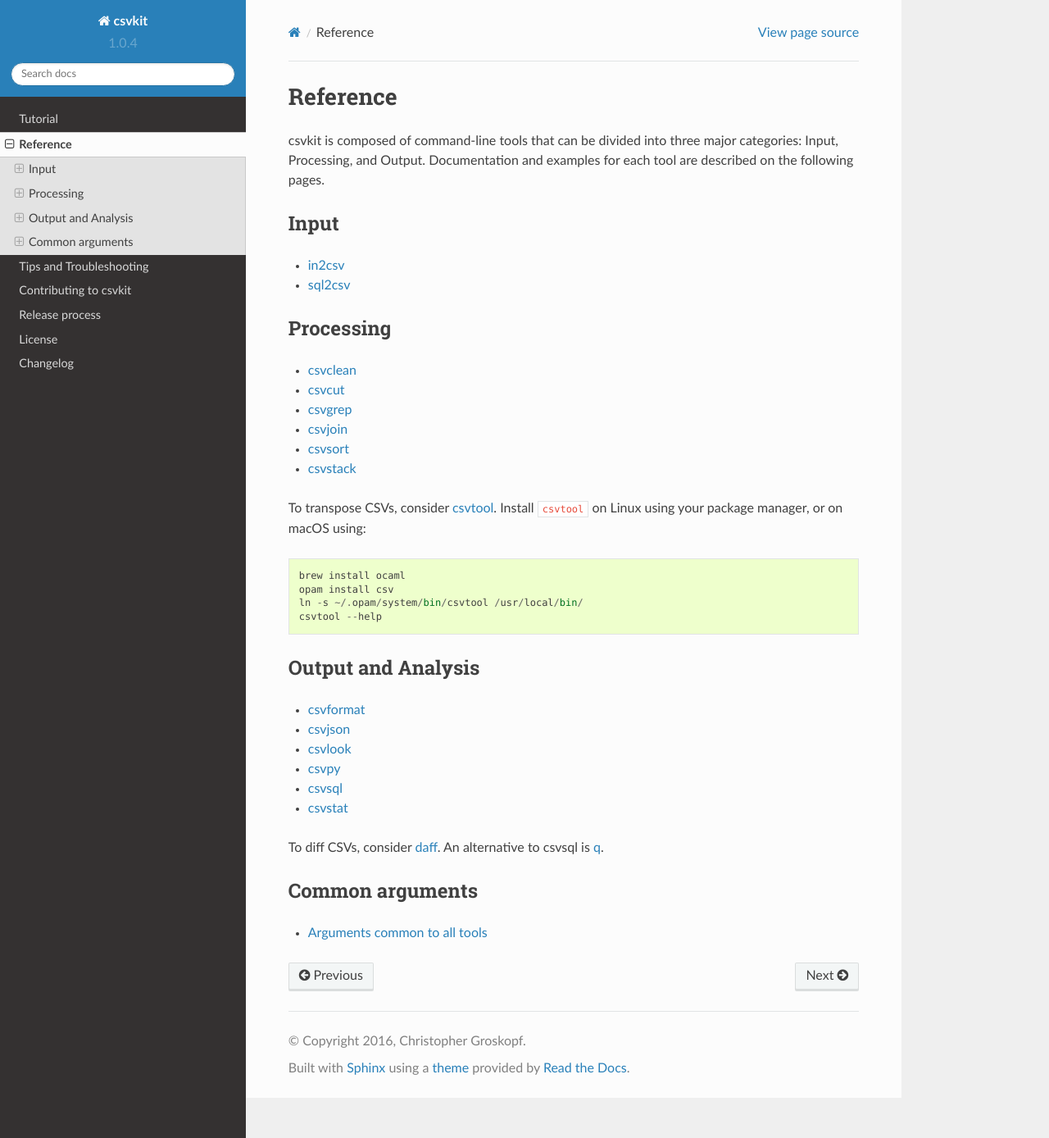
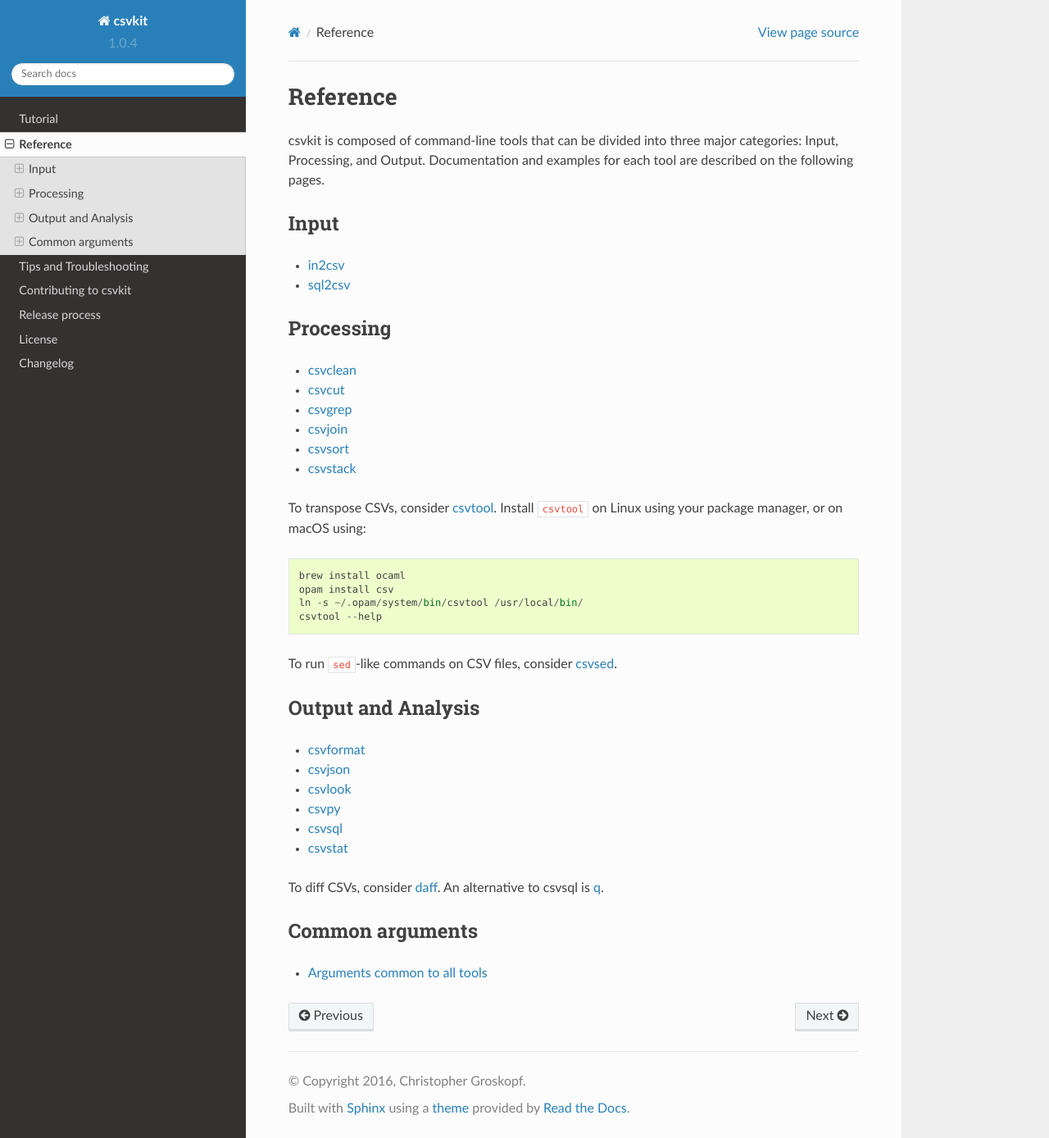
Before and after one commit to wireservice/csvkit, a Sphinx documentation site: the page built from docs/cli.rst, in a window 1280 px wide and 1388 px high. Shown: the whole window at 82% size. Built offline with Sphinx 7.4.7 and the Read the Docs theme 2.0.0, drawn with Linux system fonts in a browser that asks for light colours.

Commit message:
Add link to csvsed, #595

```diff
--- a/docs/cli.rst
+++ b/docs/cli.rst
@@ -33,6 +33,8 @@
     ln -s ~/.opam/system/bin/csvtool /usr/local/bin/
     csvtool --help
 
+To run ``sed``-like commands on CSV files, consider `csvsed <https://github.com/metagriffin/csvsed>`_.
+
 Output and Analysis
 ===================
 
```
